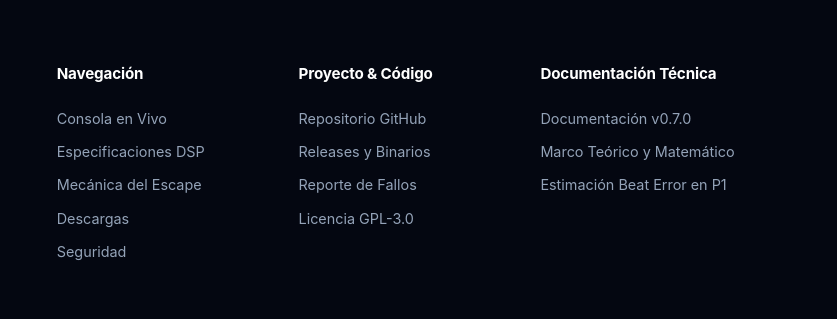
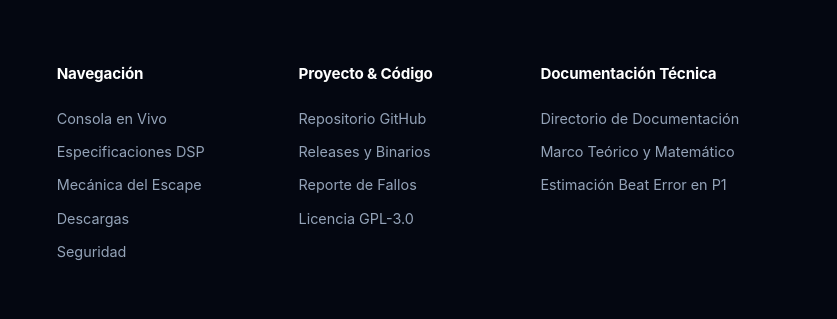
Before and after one commit to SPQR14/advanced_timegrapher, a plain HTML site: page index.html in a window 1280 px wide. Shown: the part 5406-5725 px from the top of the page, 443-1280 px from the left. Drawn offline with Linux system fonts and the light colour scheme.

Commit message:
chore: keep docs identical to main and refine doc links in index.html

```diff
--- a/index.html
+++ b/index.html
@@ -1397,7 +1397,7 @@
         <div class="footer-col">
           <h4>Documentación Técnica</h4>
           <ul class="footer-links">
-            <li><a href="https://github.com/SPQR14/advanced_timegrapher/blob/main/docs/documentation_v0.7.0.md" target="_blank" rel="noopener noreferrer">Documentación v0.7.0</a></li>
+            <li><a href="https://github.com/SPQR14/advanced_timegrapher/tree/main/docs" target="_blank" rel="noopener noreferrer">Directorio de Documentación</a></li>
             <li><a href="https://github.com/SPQR14/advanced_timegrapher/blob/main/docs/marco_teorico_y_matematico.md" target="_blank" rel="noopener noreferrer">Marco Teórico y Matemático</a></li>
             <li><a href="https://github.com/SPQR14/advanced_timegrapher/blob/main/docs/resumen_beat_error.md" target="_blank" rel="noopener noreferrer">Estimación Beat Error en P1</a></li>
           </ul>
```
Also changed, not shown: 2 other files.
